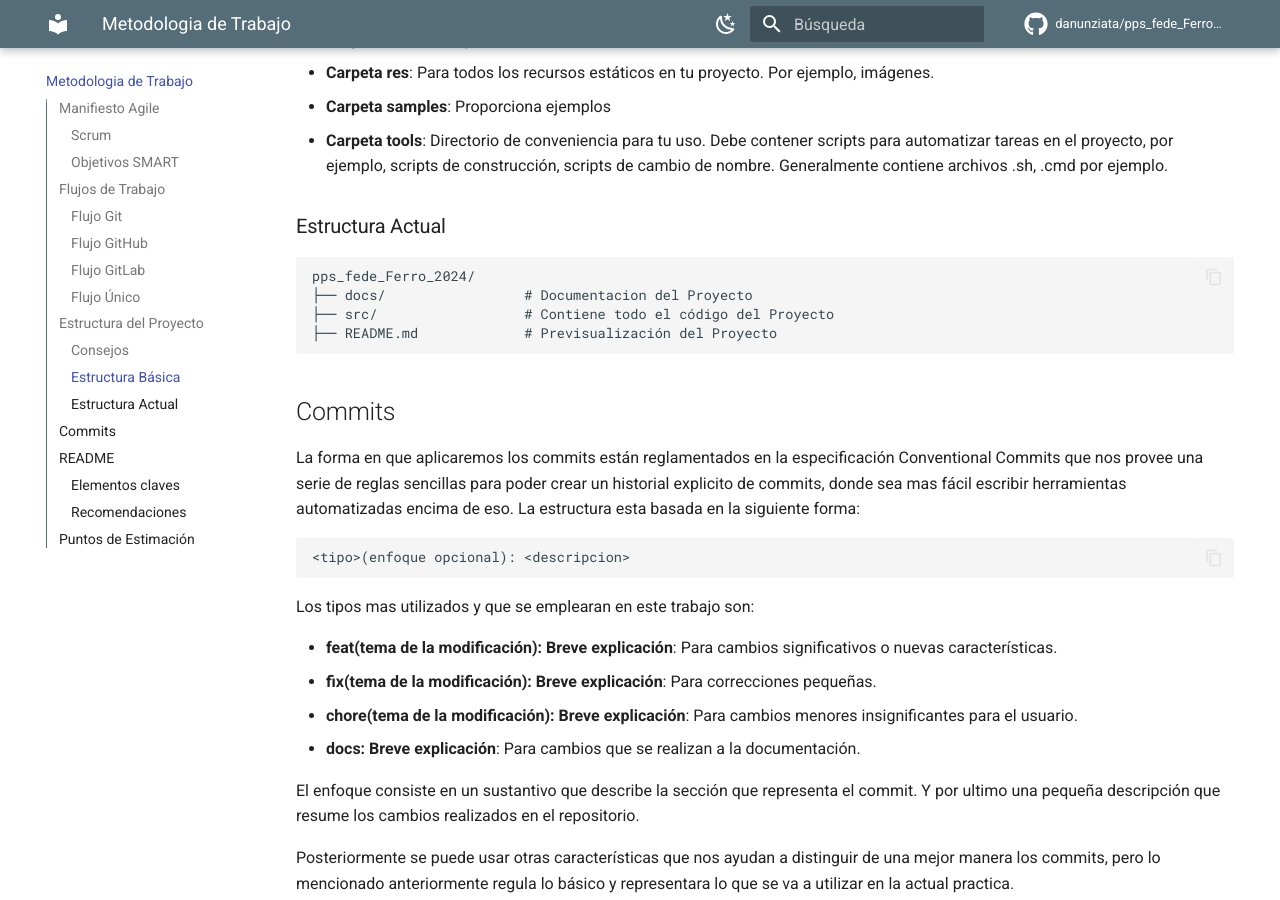
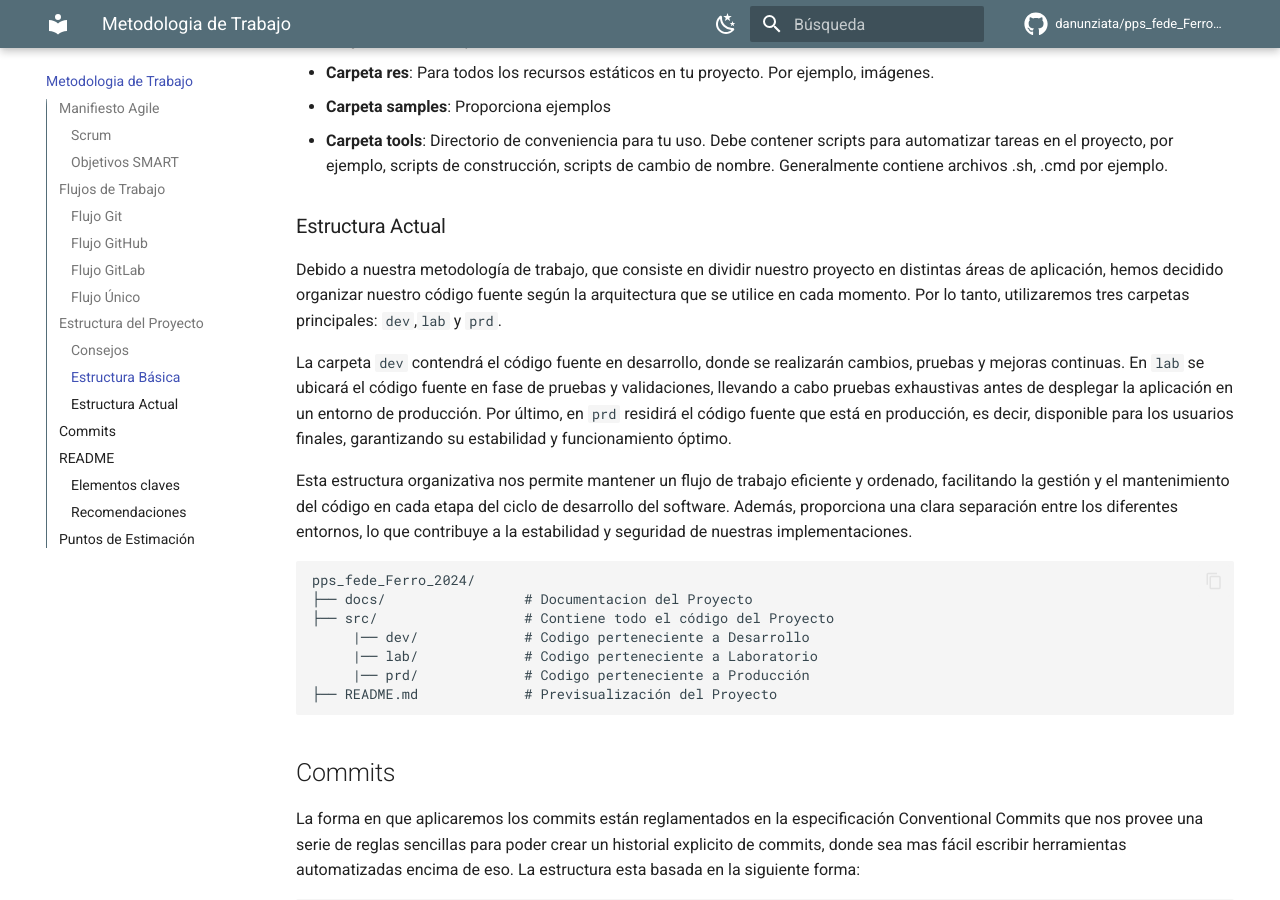
Before and after one commit to danunziata/pps_fede_Ferro_2024, an MkDocs documentation site: the page built from docs/metodologia.md, in a window 1280 px wide and 900 px high, scrolled down 4584 px. Built offline with MkDocs 1.6.1 and Material for MkDocs 9.7.7, drawn with Linux system fonts in a browser that asks for light colours; comment, search, counter and statistics services are not loaded.

Commit message:
docs: update folder structure #21

````diff
--- a/docs/metodologia.md
+++ b/docs/metodologia.md
@@ -108,10 +108,19 @@ Aquí se observa una estructura básica que puede representar un proyecto. Habit
 
 ### Estructura Actual
 
+Debido a nuestra metodología de trabajo, que consiste en dividir nuestro proyecto en distintas áreas de aplicación, hemos decidido organizar nuestro código fuente según la arquitectura que se utilice en cada momento. Por lo tanto, utilizaremos tres carpetas principales: `dev`,` lab` y `prd`.
+
+La carpeta `dev` contendrá el código fuente en desarrollo, donde se realizarán cambios, pruebas y mejoras continuas. En `lab` se ubicará el código fuente en fase de pruebas y validaciones, llevando a cabo pruebas exhaustivas antes de desplegar la aplicación en un entorno de producción. Por último, en `prd` residirá el código fuente que está en producción, es decir, disponible para los usuarios finales, garantizando su estabilidad y funcionamiento óptimo.
+
+Esta estructura organizativa nos permite mantener un flujo de trabajo eficiente y ordenado, facilitando la gestión y el mantenimiento del código en cada etapa del ciclo de desarrollo del software. Además, proporciona una clara separación entre los diferentes entornos, lo que contribuye a la estabilidad y seguridad de nuestras implementaciones.
+
 ```
 pps_fede_Ferro_2024/
 ├── docs/                 # Documentacion del Proyecto
 ├── src/                  # Contiene todo el código del Proyecto
+	 |── dev/			  # Codigo perteneciente a Desarrollo
+	 |── lab/			  # Codigo perteneciente a Laboratorio
+	 |── prd/			  # Codigo perteneciente a Producción
 ├── README.md             # Previsualización del Proyecto
 ```
 
````
